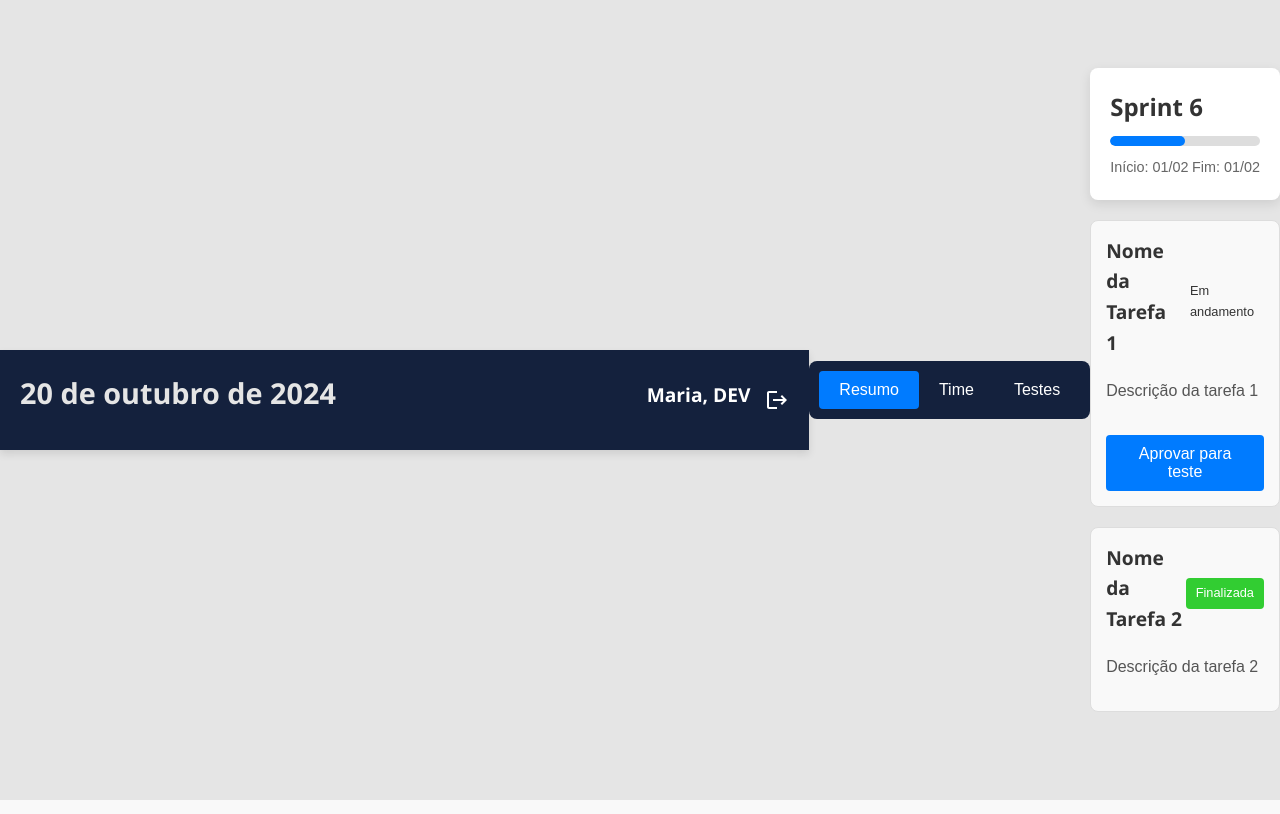
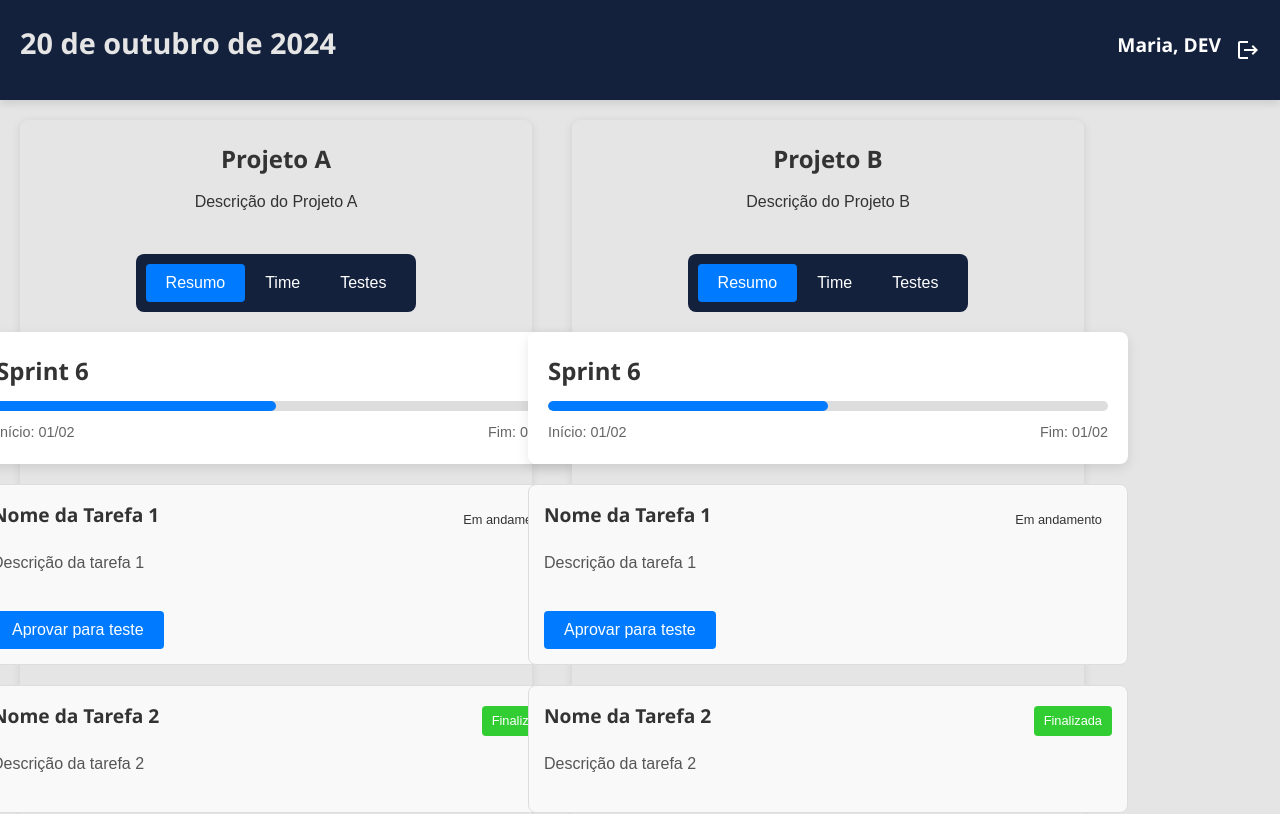
Before and after one commit to matheus-mvk/MVP-Gerenciador, a React (Vite) app in the folder Front-end/: page / in a window 1280 px wide. Shown: the top 814 px of the page. Built offline with nearby package versions, Linux system fonts and the light colour scheme.

Commit message:
finalmente

```diff
--- /dev/null
+++ b/Front-end/src/Components/Projeto/Projeto.style.ts
@@ -0,0 +1,30 @@
+import styled from "styled-components";
+
+export const ProjetoContainer = styled.section`
+  display: flex;
+  flex-direction: column;
+  align-items: center;
+  justify-content: flex-start;
+
+  padding: 20px;
+  margin: 20px;
+  background-color: #e5e5e5;
+  border-radius: 8px;
+  box-shadow: 0 2px 10px rgba(0, 0, 0, 0.1);
+  min-height: 400px;
+  width: 40%;
+
+  @media (max-width: 768px) {
+    padding: 15px;
+    margin: 10px;
+  }
+
+  h2 {
+    font-size: 1.5em;
+    margin-bottom: 10px;
+  }
+
+  p {
+    margin-bottom: 20px;
+  }
+`;
--- /dev/null
+++ b/Front-end/src/Components/Projeto/Projeto.tsx
@@ -0,0 +1,31 @@
+import { useState } from "react";
+import Tabs from "../../Components/Tabs/Tabs";
+import SprintList from "../../Components/SprintList/SprintList";
+import { ProjetoContainer } from "./Projeto.style";
+
+type ProjetoProps = {
+  projeto: {
+    id: number;
+    nome: string;
+    descricao: string;
+  };
+};
+
+function Projeto({ projeto }: ProjetoProps) {
+  const [activeTab, setActiveTab] = useState("Resumo");
+
+  return (
+    <ProjetoContainer>
+
+      <h2>{projeto.nome}</h2>
+      <p>{projeto.descricao}</p>
+      <Tabs activeTab={activeTab} onChangeTab={setActiveTab} />
+      {activeTab === "Resumo" && <SprintList />}
+      {activeTab === "Time" && <p>Time Section (Placeholder)</p>}
+      {activeTab === "Testes" && <p>Testes Section (Placeholder)</p> }
+
+    </ProjetoContainer>
+  );
+}
+
+export default Projeto;
--- a/Front-end/src/Components/SprintCard/SprintCard.style.ts
+++ b/Front-end/src/Components/SprintCard/SprintCard.style.ts
@@ -1,6 +1,7 @@
 import styled from "styled-components";
 
 export const SprintCardContainer = styled.div`
+  width:600px;
   background-color: #fff;
   border-radius: 8px;
   padding: 20px;
@@ -21,6 +22,7 @@ export const SprintCardContainer = styled.div`
 `;
 
 export const ProgressBar = styled.div`
+
   height: 10px;
   background-color: #ddd;
   border-radius: 5px;
--- a/Front-end/src/Components/Tabs/Tabs.style.tsx
+++ b/Front-end/src/Components/Tabs/Tabs.style.tsx
@@ -1,12 +1,15 @@
 import styled from "styled-components";
 
 export const TabsContainer = styled.div`
+
+
   display: flex;
   justify-content: space-around;
   background-color: #14213d;
   padding: 10px;
   border-radius: 8px;
   margin-bottom: 20px;
+  margin-top: 20px;
 `;
 
 export const TabButton = styled.button<{ active: boolean }>`
--- a/Front-end/src/Components/TaskCard/TaskCard.style.ts
+++ b/Front-end/src/Components/TaskCard/TaskCard.style.ts
@@ -1,6 +1,9 @@
 import styled from "styled-components";
 
 export const TaskCardContainer = styled.div`
+
+
+
   background-color: #f9f9f9;
   border: 1px solid #ddd;
   border-radius: 8px;
--- a/Front-end/src/pages/Home/Home.style.ts
+++ b/Front-end/src/pages/Home/Home.style.ts
@@ -1,7 +1,7 @@
 import styled from "styled-components";
 
 export const HomeContainer = styled.section`
-  display: flex;
+  display: block;
 
   align-items: center;
   min-height: 100vh;
@@ -10,3 +10,10 @@ export const HomeContainer = styled.section`
 
   box-sizing: border-box;
 `;
+export const MainContainer = styled.main`
+  display: flex;
+  flex-direction: row;
+  align-items: flex-start;
+  justify-content: flex-start;
+  flex-wrap: wrap;
+`;
--- a/Front-end/src/pages/Home/Home.tsx
+++ b/Front-end/src/pages/Home/Home.tsx
@@ -1,22 +1,25 @@
-import { useState } from "react";
-import { HomeContainer } from "./Home.style";
+import { HomeContainer, MainContainer } from "./Home.style";
 import Header from "../../Components/Header/Header";
-import Tabs from "../../Components/Tabs/Tabs";
-import SprintList from "../../Components/SprintList/SprintList";
+import Projeto from "../../Components/Projeto/Projeto"; // Importe o componente de Projeto
 
+const projetosData = [
+  { id: 1, nome: "Projeto A", descricao: "Descrição do Projeto A" },
+  { id: 2, nome: "Projeto B", descricao: "Descrição do Projeto B" },
+  { id: 3, nome: "Projeto C", descricao: "Descrição do Projeto C" },
+];
 
 function Home() {
-  const [activeTab, setActiveTab] = useState("Resumo");
-
   return (
     <HomeContainer>
       <Header />
-      <Tabs activeTab={activeTab} onChangeTab={setActiveTab} />
-      {activeTab === "Resumo" && <SprintList />}
-      {activeTab === "Time" && <p>Time Section (Placeholder)</p>}
-      {activeTab === "Testes" && <p>Testes Section (Placeholder)</p>}
+      <MainContainer>
+        {projetosData.map((projeto) => (
+          <Projeto key={projeto.id} projeto={projeto} /> // Renderiza um container para cada projeto
+        ))}
+      </MainContainer>
+
     </HomeContainer>
   );
 }
 
-export default Home
+export default Home;
```
